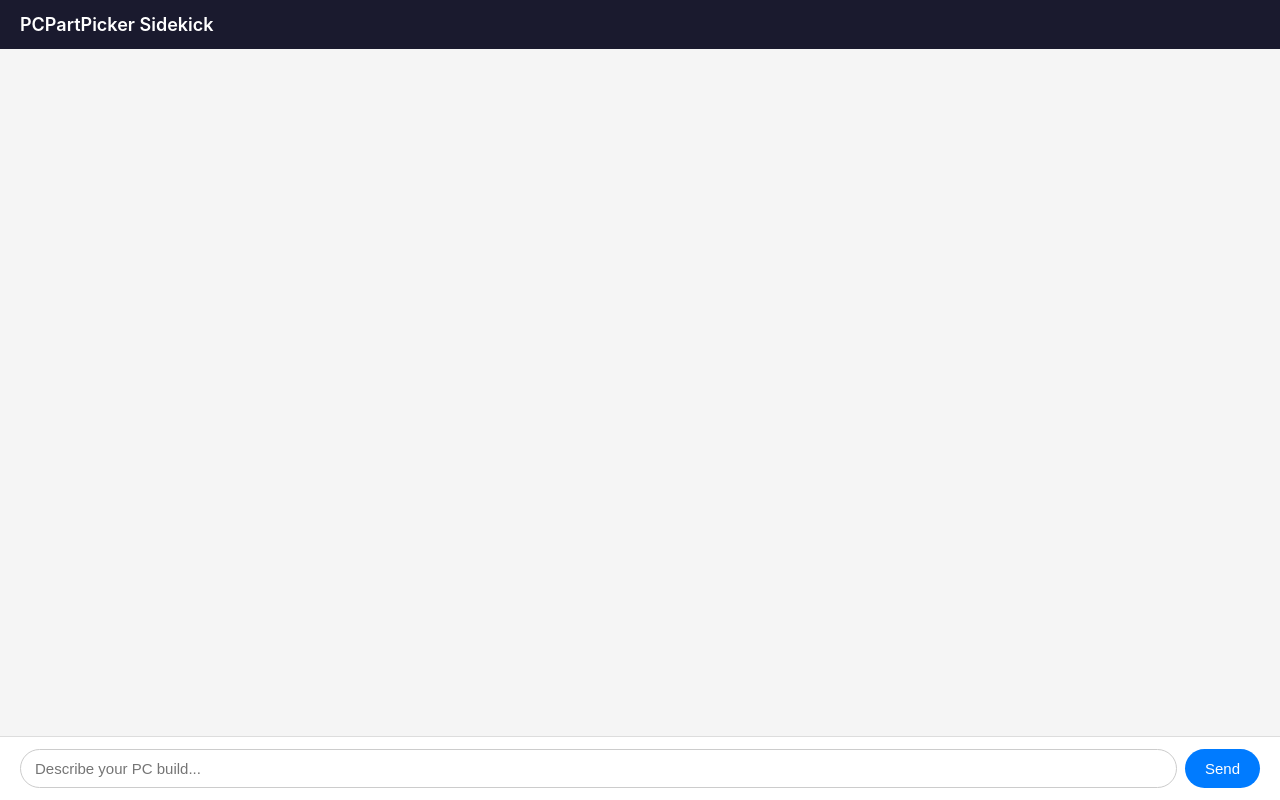
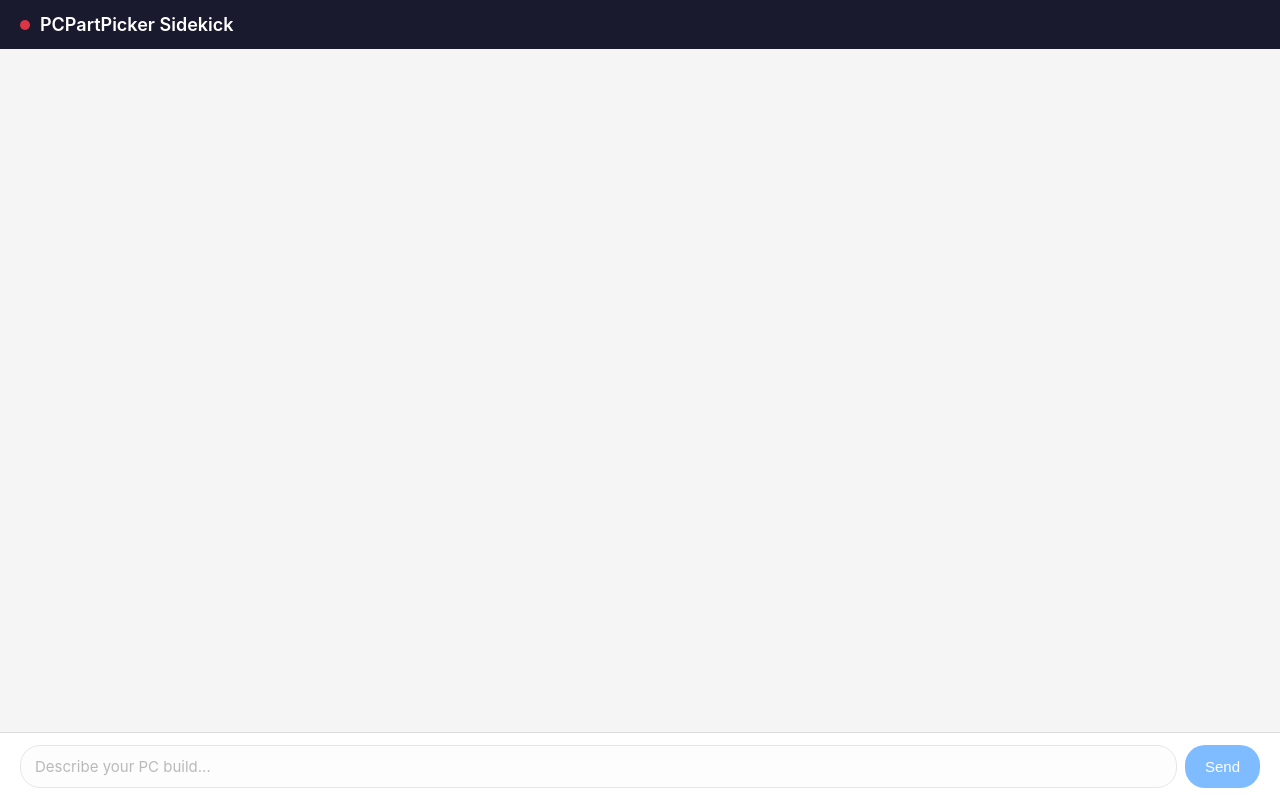
Before and after one commit to who/pcpartpicker-sidekick, a website: page public/index.html in a window 1280 px wide. Drawn offline with Linux system fonts and the light colour scheme.

Commit message:
Add text input, WebSocket client, and connection status (pcps-j39)
Co-Authored-By: Claude Opus 4.6 <noreply@anthropic.com>

```diff
--- a/public/index.html
+++ b/public/index.html
@@ -27,6 +27,21 @@
       font-size: 18px;
       font-weight: 600;
       flex-shrink: 0;
+      display: flex;
+      align-items: center;
+      gap: 10px;
+    }
+
+    #status-dot {
+      width: 10px;
+      height: 10px;
+      border-radius: 50%;
+      background: #dc3545;
+      flex-shrink: 0;
+    }
+
+    #status-dot.connected {
+      background: #28a745;
     }
 
     #messages {
@@ -70,17 +85,28 @@
       flex-shrink: 0;
     }
 
-    #input-area input {
+    #input-area textarea {
       flex: 1;
       padding: 10px 14px;
       border: 1px solid #ccc;
       border-radius: 20px;
       font-size: 15px;
       outline: none;
+      resize: none;
+      font-family: inherit;
+      line-height: 1.4;
+      max-height: 120px;
+      overflow-y: auto;
     }
 
-    #input-area input:focus {
+    #input-area textarea:focus {
       border-color: #007bff;
+    }
+
+    #input-area textarea:disabled,
+    #input-area button:disabled {
+      opacity: 0.5;
+      cursor: not-allowed;
     }
 
     #input-area button {
@@ -99,14 +125,22 @@
   </style>
 </head>
 <body>
-  <header>PCPartPicker Sidekick</header>
+  <header><span id="status-dot"></span> PCPartPicker Sidekick</header>
   <div id="messages"></div>
   <div id="input-area">
-    <input type="text" id="user-input" placeholder="Describe your PC build..." autocomplete="off">
+    <textarea id="user-input" placeholder="Describe your PC build..." rows="1"></textarea>
     <button id="send-btn">Send</button>
   </div>
   <script>
     const messagesEl = document.getElementById('messages');
+    const inputEl = document.getElementById('user-input');
+    const sendBtn = document.getElementById('send-btn');
+    const statusDot = document.getElementById('status-dot');
+
+    let ws = null;
+    let currentAssistantBubble = null;
+    let reconnectDelay = 1000;
+    const MAX_RECONNECT_DELAY = 30000;
 
     function addMessage(content, role) {
       const div = document.createElement('div');
@@ -114,7 +148,94 @@
       div.textContent = content;
       messagesEl.appendChild(div);
       messagesEl.scrollTop = messagesEl.scrollHeight;
+      return div;
     }
+
+    function setInputEnabled(enabled) {
+      inputEl.disabled = !enabled;
+      sendBtn.disabled = !enabled;
+      if (enabled) inputEl.focus();
+    }
+
+    function sendMessage() {
+      const text = inputEl.value.trim();
+      if (!text || inputEl.disabled) return;
+
+      addMessage(text, 'user');
+      ws.send(JSON.stringify({ type: 'message', content: text }));
+      inputEl.value = '';
+      inputEl.style.height = 'auto';
+      setInputEnabled(false);
+    }
+
+    function connect() {
+      const proto = location.protocol === 'https:' ? 'wss:' : 'ws:';
+      ws = new WebSocket(proto + '//' + location.host);
+
+      ws.onopen = function() {
+        statusDot.classList.add('connected');
+        reconnectDelay = 1000;
+        setInputEnabled(true);
+      };
+
+      ws.onclose = function() {
+        statusDot.classList.remove('connected');
+        setInputEnabled(false);
+        currentAssistantBubble = null;
+        setTimeout(connect, reconnectDelay);
+        reconnectDelay = Math.min(reconnectDelay * 2, MAX_RECONNECT_DELAY);
+      };
+
+      ws.onerror = function() {
+        statusDot.classList.remove('connected');
+      };
+
+      ws.onmessage = function(event) {
+        var msg = JSON.parse(event.data);
+
+        if (msg.type === 'response') {
+          if (msg.done) {
+            currentAssistantBubble = null;
+            setInputEnabled(true);
+            return;
+          }
+          if (!currentAssistantBubble) {
+            currentAssistantBubble = addMessage('', 'assistant');
+          }
+          currentAssistantBubble.textContent += msg.content;
+          messagesEl.scrollTop = messagesEl.scrollHeight;
+          return;
+        }
+
+        if (msg.type === 'question') {
+          addMessage(msg.content, 'assistant');
+          setInputEnabled(true);
+          return;
+        }
+
+        if (msg.type === 'error') {
+          addMessage(msg.content, 'assistant');
+          setInputEnabled(true);
+          return;
+        }
+      };
+    }
+
+    sendBtn.addEventListener('click', sendMessage);
+
+    inputEl.addEventListener('keydown', function(e) {
+      if (e.key === 'Enter' && !e.shiftKey) {
+        e.preventDefault();
+        sendMessage();
+      }
+    });
+
+    inputEl.addEventListener('input', function() {
+      this.style.height = 'auto';
+      this.style.height = Math.min(this.scrollHeight, 120) + 'px';
+    });
+
+    connect();
   </script>
 </body>
 </html>
```
Also changed, not shown: 1 other file.
